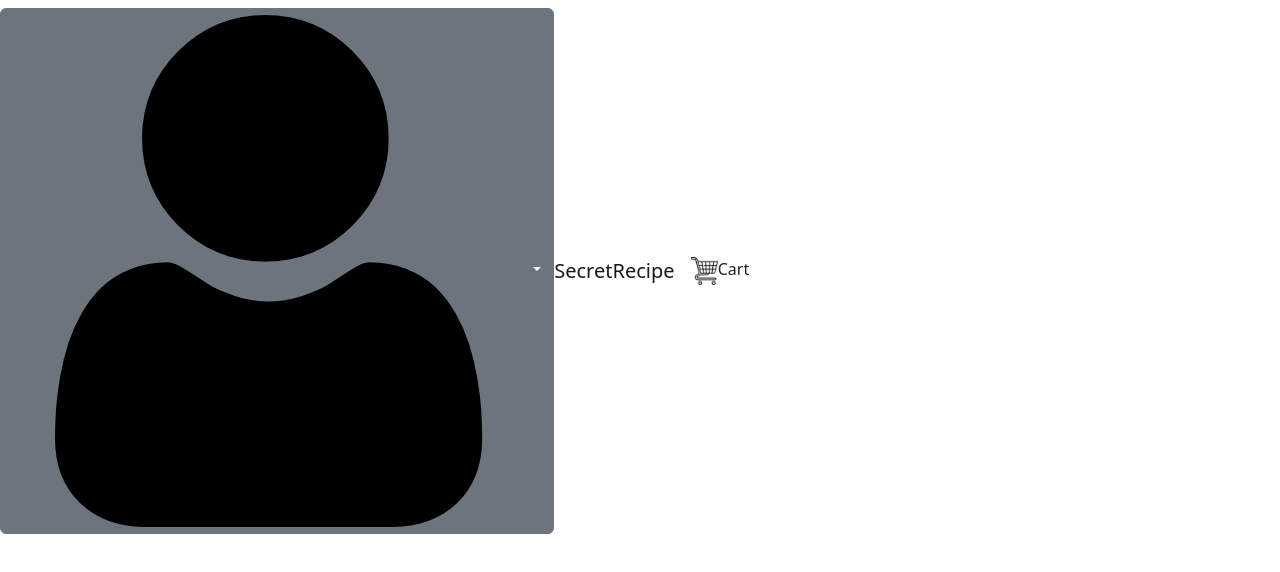
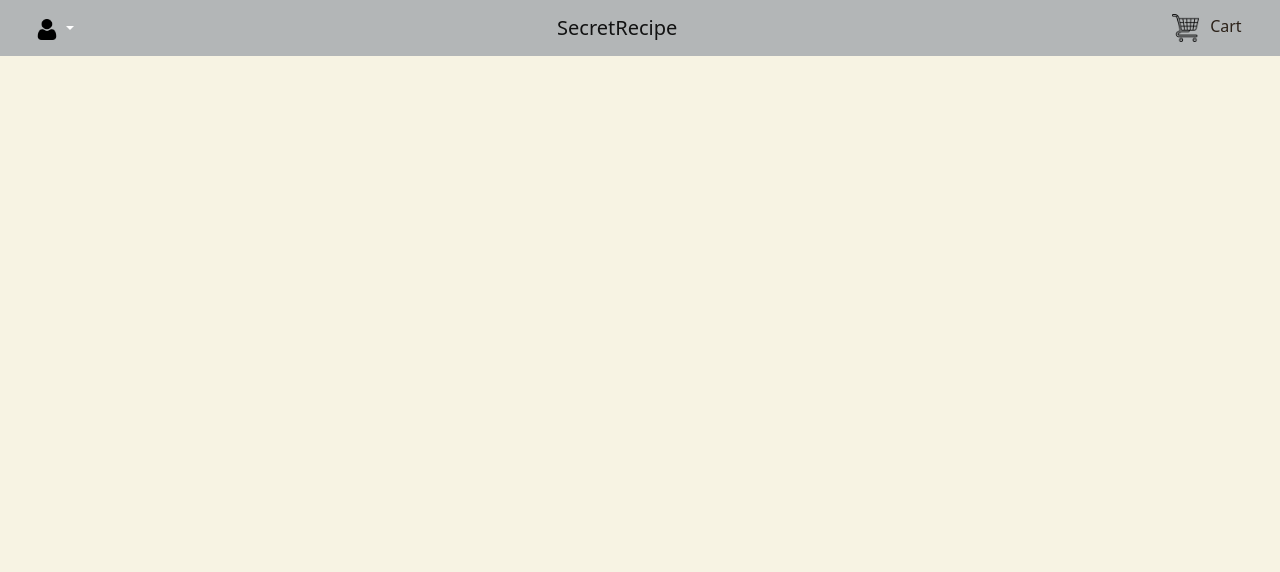
Before and after one commit to molly-haughey/Udemy-Bootstrap, a plain HTML site: page index.html in a window 1280 px wide. Drawn offline with nearby package versions, Linux system fonts and the light colour scheme.

Commit message:
formatted navbar, ignoring Bootstrap, will fix

```diff
--- a/CSS/styles.css
+++ b/CSS/styles.css
@@ -1,3 +1,51 @@
+body {
+  background-color: #F7F3E3 !important;
+  color: #2B2118 !important;
+}
+
+.btn {
+  width: 20%;
+}
+
+.navbar {
+  background-color: #B3B6B7;
+}
+
+.navbar-brand:hover {
+  color: #6F1A07 !important;
+}
+
+.nav-link {
+  margin: 0 3% 0 0;
+  text-align: right;
+}
+
+.nav-link:hover {
+  color: #6F1A07 !important;
+}
+
+#dropdownMenuButton1 {
+  background-color: inherit;
+  border: none;
+}
+
+#dropdownMenuButton1:hover {
+  color: #6F1A07;
+}
+
 #nav-img {
-  width: 5%;
+  width: 7%;
+  padding: 0 2% 0 0;
 }
+
+#nav-img:hover {
+  opacity: 70%;
+}
+
+#user-img {
+  width: 25%;
+}
+
+#user-img:hover {
+  opacity: 70%;
+}
--- a/index.html
+++ b/index.html
@@ -9,16 +9,12 @@
     <script src="https://cdn.jsdelivr.net/npm/@popperjs/core@2.9.2/dist/umd/popper.min.js"></script>
     <script src="https://cdn.jsdelivr.net/npm/bootstrap@5.0.1/dist/js/bootstrap.min.js" integrity="sha384-Atwg2Pkwv9vp0ygtn1JAojH0nYbwNJLPhwyoVbhoPwBhjQPR5VtM2+xf0Uwh9KtT" crossorigin="anonymous"></script>
   </head>
-  </head>
   <body>
-
-    <section id="title">
-
       <!-- Nav Bar -->
-    <nav class="navbar navbar-expand lg" navbar-secondary bg-secondary">
+    <nav class="navbar navbar-expand lg justify-content-between w-100" navbar-warning bg-warning">
       <div class="dropdown">
       	  <button class="btn btn-secondary dropdown-toggle" type="button" id="dropdownMenuButton1" data-bs-toggle="dropdown" aria-expanded="false">
-            <img src="images/user.png"/>
+            <img id="user-img" src="images/user.png"/>
           </button>
       	  <ul class="dropdown-menu" aria-labelledby="dropdownMenuButton1">
       		<li><a class="dropdown-item" href="#">Profile</a></li>
@@ -30,7 +26,7 @@
       <a class="nav-link" href="#"><img id="nav-img" src="images/shopping-cart.png"/>Cart</a>
     </nav>
       <!-- Title -->
-
-    </section>
+      <section id="title">
+      </section>
   </body>
 </html>
```
